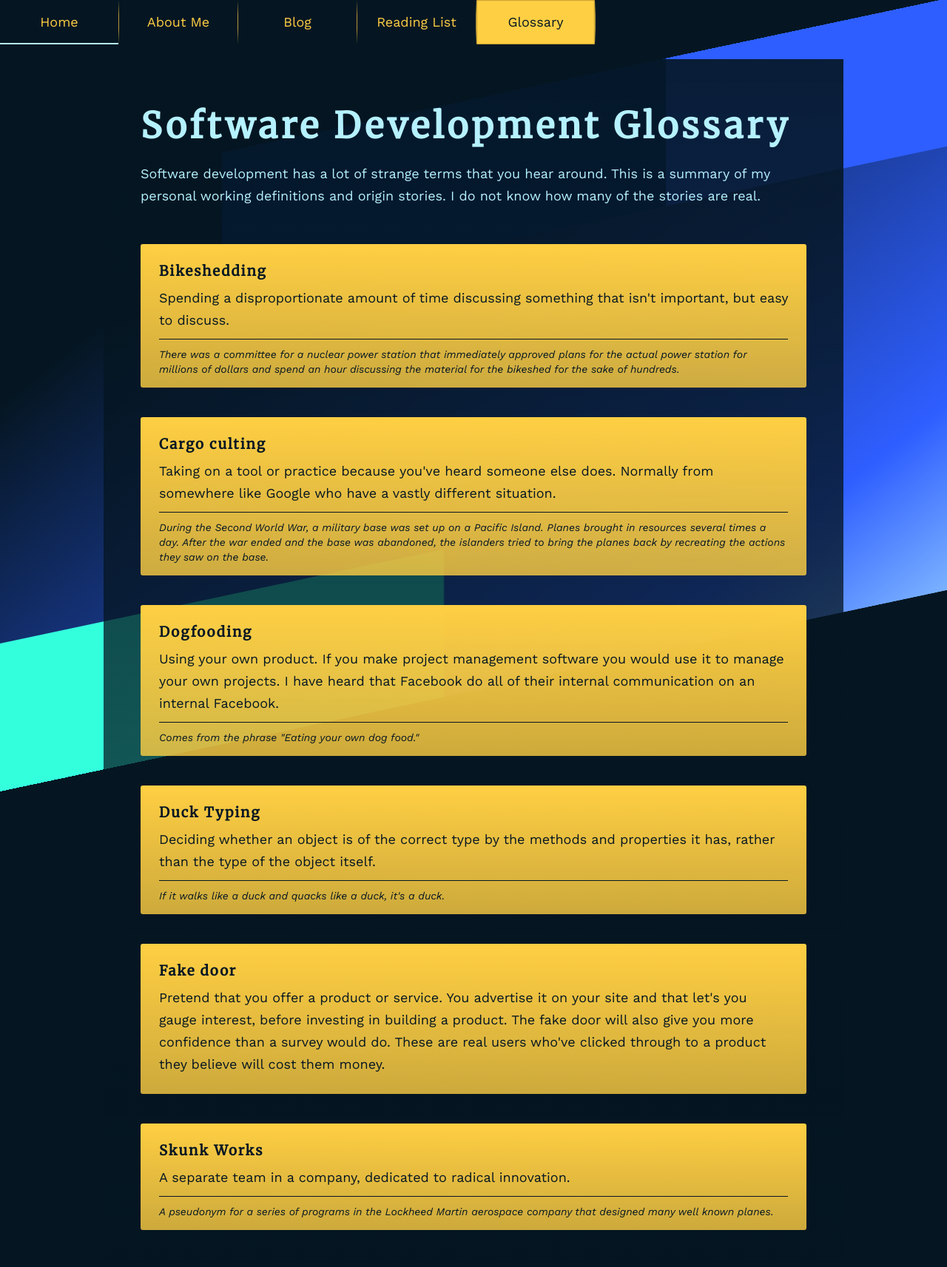
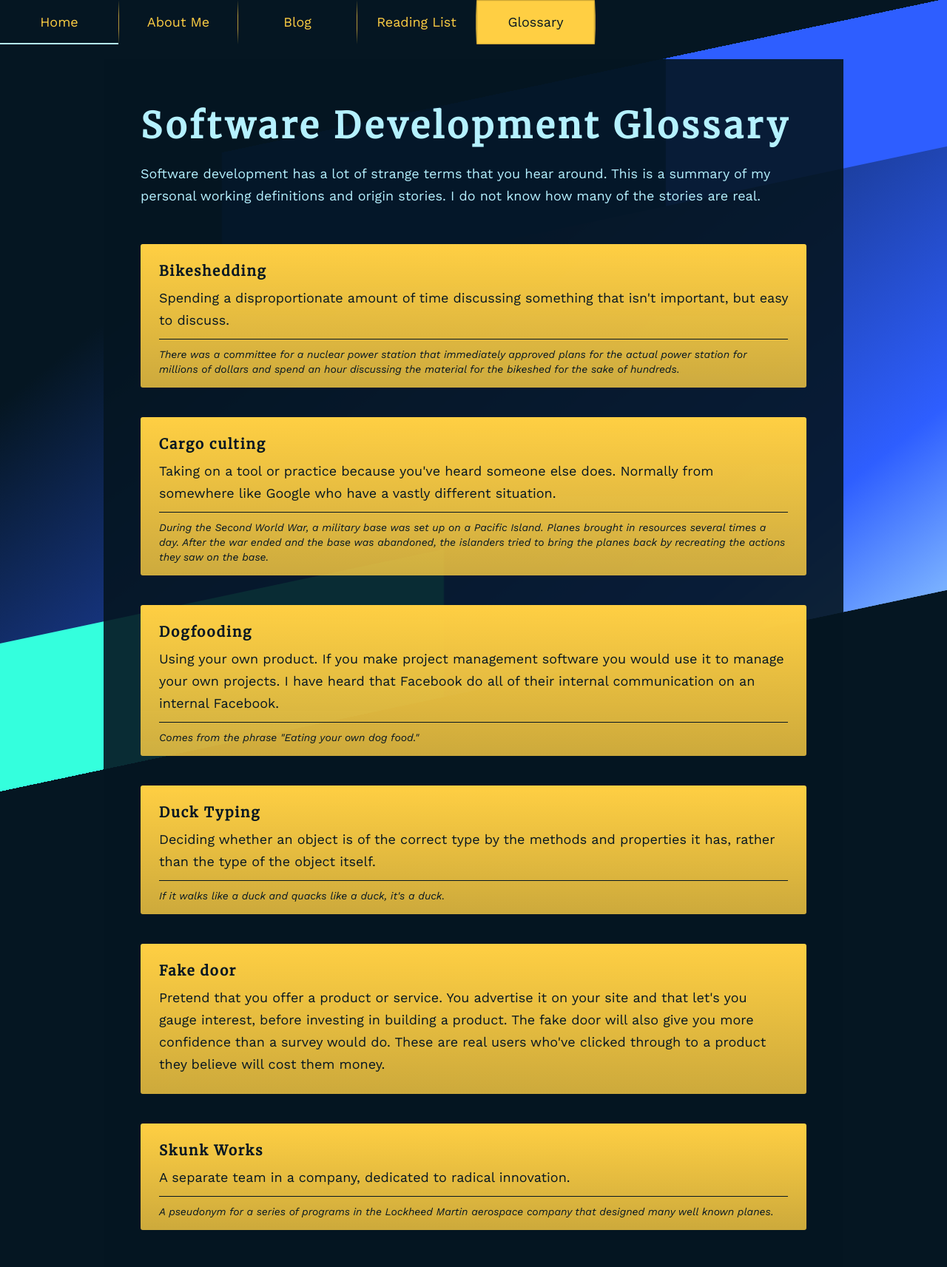
Before and after one commit to FleaRex/PersonalBlog, a Jekyll site: the page built from glossary.html, in a window 1280 px wide. Shown: the whole page at 74% size. Built offline with Jekyll 4.4.1, drawn with Linux system fonts in a browser that asks for light colours.

Commit message:
Remove post background gradient

```diff
--- a/_sass/post.scss
+++ b/_sass/post.scss
@@ -5,7 +5,7 @@
   min-height: 85vh;
   margin: 20px auto 0;
   padding: 50px;
-  background: linear-gradient(rgba($background-color, 0.9) 0%, rgba($background-color, 0.6) 100%);
+  background: rgba($background-color, 0.9);
 
   * {
     margin: 10px 0;
```
